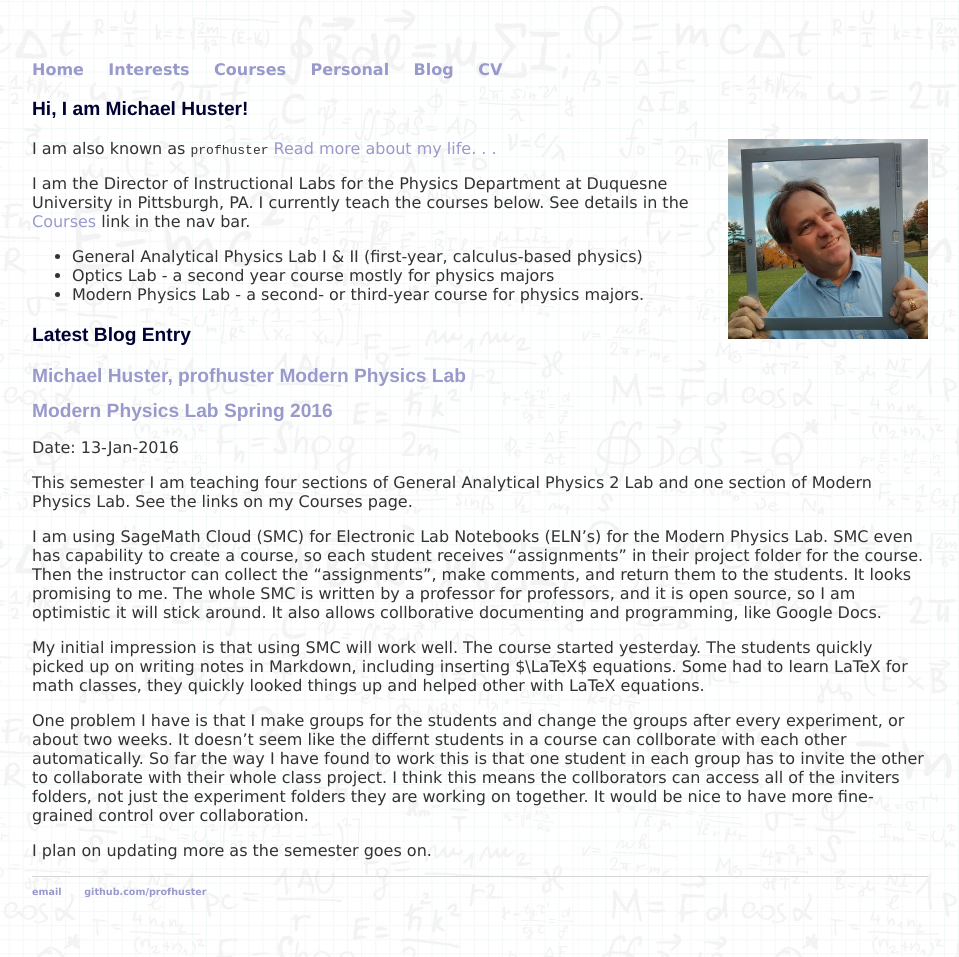
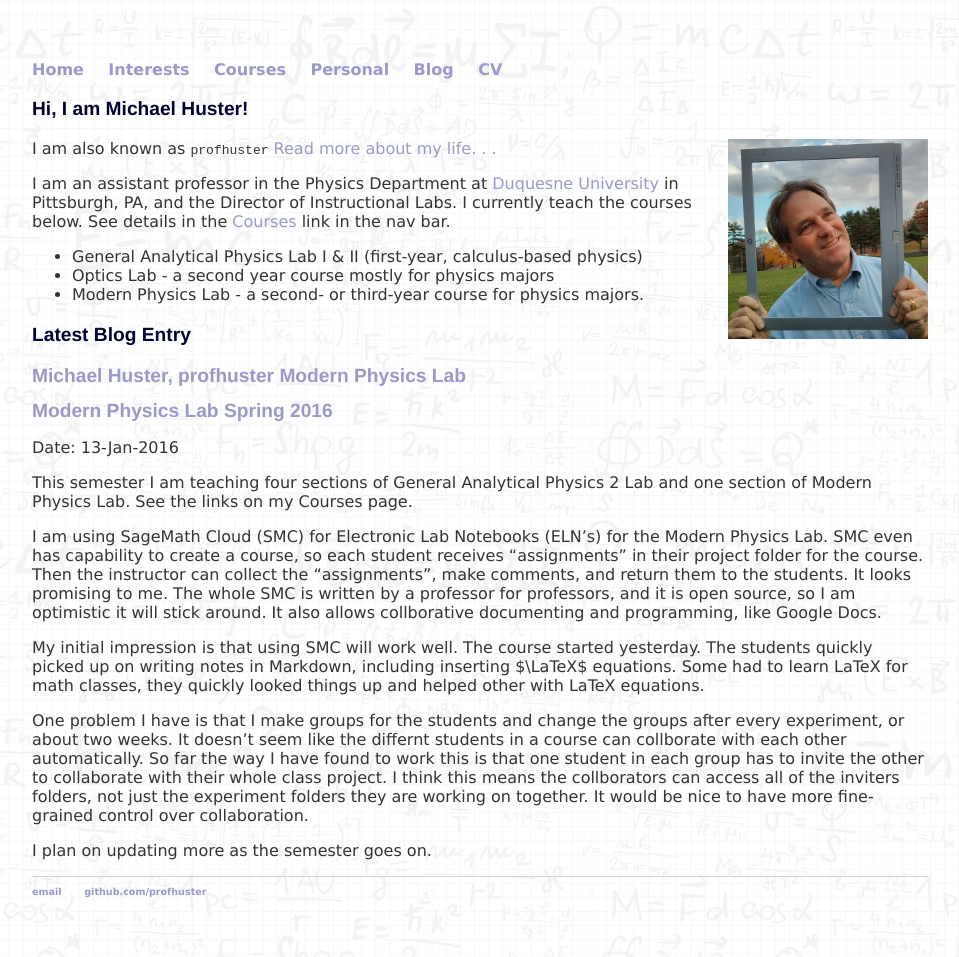
Before and after one commit to profhuster/profhuster.github.io, a Jekyll site: the page built from index.md, in a window 1280 px wide. Shown: the whole page, without its empty margins (160-1119 px from the left). Built offline with Jekyll 4.4.1, drawn with Linux system fonts in a browser that asks for light colours.

Commit message:
Update index.md

```diff
--- a/index.md
+++ b/index.md
@@ -9,8 +9,7 @@ title: Michael Huster, profhuster
 </div>
 I am also known as `profhuster` <a href="/about">Read more about my life. . .</a>
 
-I am the Director of Instructional Labs for the Physics Department at
-Duquesne University in Pittsburgh, PA. I currently teach the courses below.
+I am an assistant professor in the Physics Department at [Duquesne University](http://www.duq.edu/academics/schools/natural-and-environmental-sciences/academic-programs/physics) in Pittsburgh, PA, and the Director of Instructional Labs. I currently teach the courses below.
 See details in the [Courses](courses/) link in the nav bar.
 
 * General Analytical Physics Lab I &amp; II (first-year, calculus-based physics)
```
